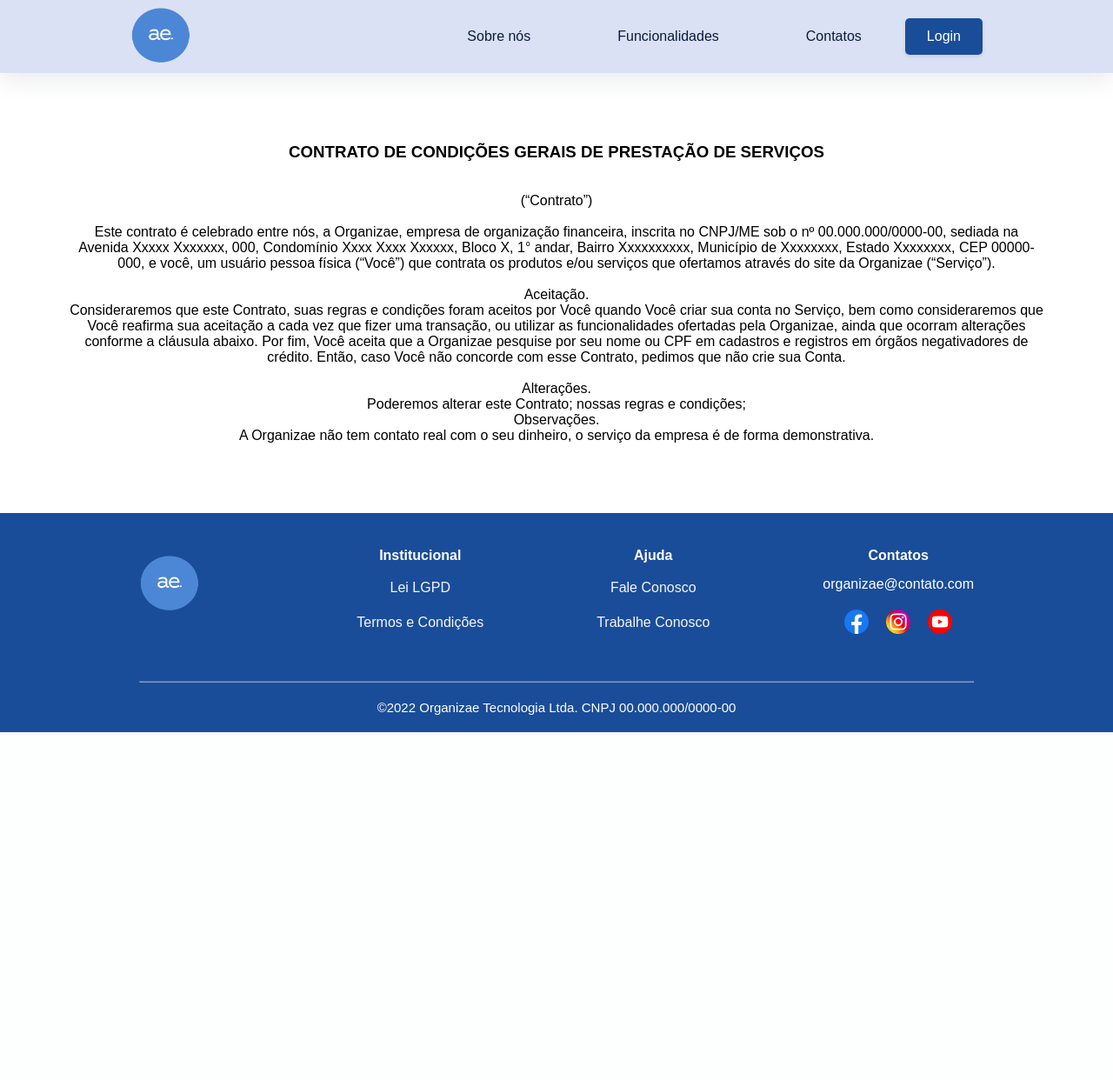
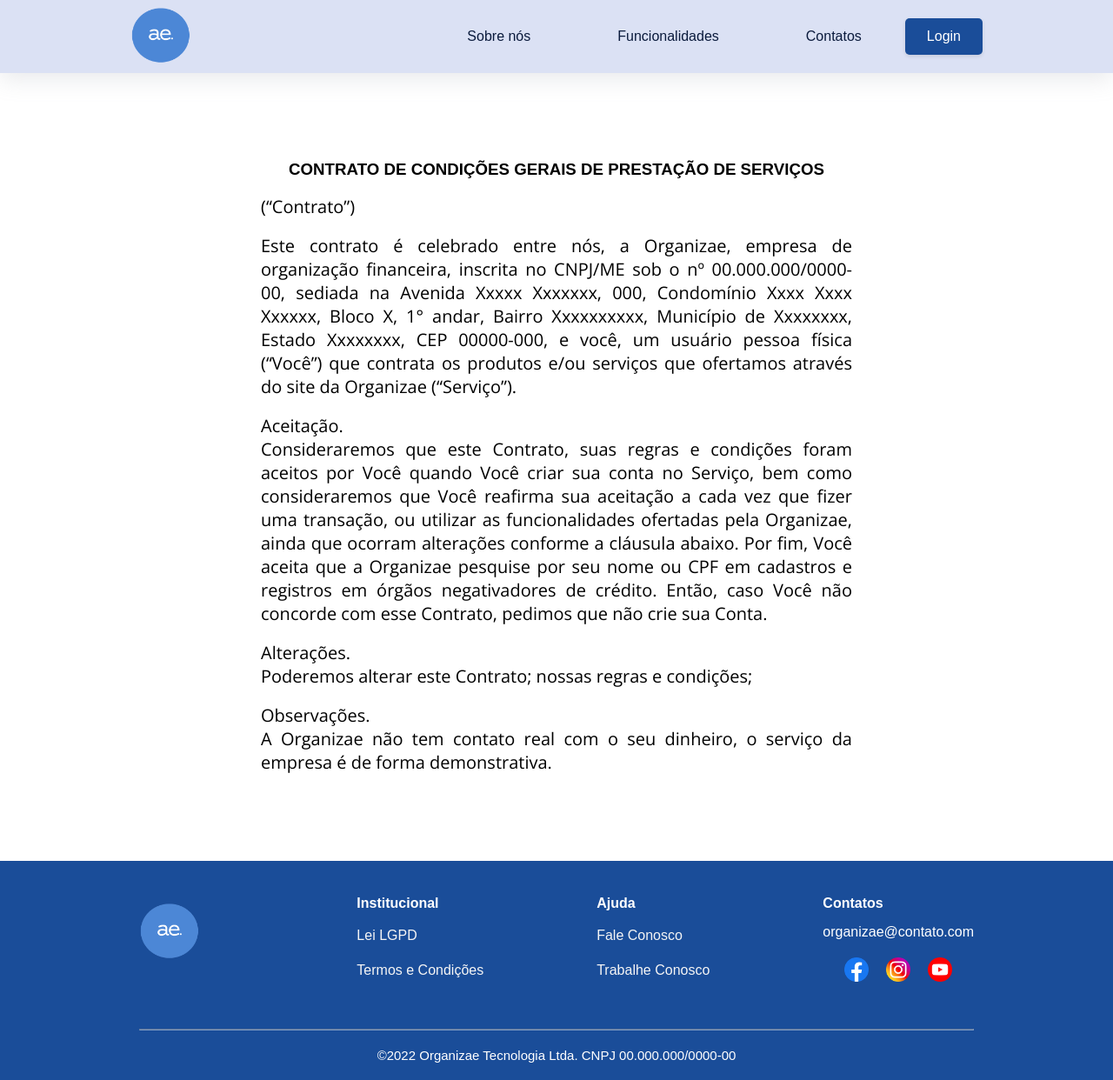
Before and after one commit to CaioAlves10/Organizae, a PHP site: page /pages/termos.html in a window 1280 px wide. Shown: the whole page at 87% size. Before the commit the page ends 842 px from the top, so only its background shows below. Run offline with PHP 8.4, Linux system fonts and the light colour scheme.

Commit message:
texto justificado na page termos

```diff
--- a/pages/termos.html
+++ b/pages/termos.html
@@ -38,8 +38,8 @@
 
     <main>
         <h3> CONTRATO DE CONDIÇÕES GERAIS DE PRESTAÇÃO DE SERVIÇOS</h3>
-        <br><br>
-        <p>
+        <br>
+        <p class="texto">
             (“Contrato”)
         </p>
         <br>
@@ -49,10 +49,9 @@
             andar, Bairro Xxxxxxxxxx, Município de Xxxxxxxx, Estado Xxxxxxxx, CEP 00000-000, e você, um usuário pessoa
             física (“Você”) que contrata os produtos e/ou serviços que ofertamos através do site da Organizae
             (“Serviço”).
-
         </p>
         <br>
-        <p>
+        <p class="texto">
             Aceitação.
         </p>
         <p class="texto">
@@ -64,19 +63,17 @@
             negativadores de crédito. Então, caso Você não concorde com esse Contrato, pedimos que não crie sua Conta.
         </p>
         <br>
-        <p>
+        <p class="texto">
             Alterações.
-            <br>
         </p>
         <p class="texto2">
             Poderemos alterar este Contrato; nossas regras e condições;
-            <br>
         </p>
+        <br>
         <p>
             Observações.
         </p>
         <p class="texto2">
-
             A Organizae não tem contato real com o seu dinheiro, o serviço da empresa é de forma demonstrativa.
         </p>
     </main>
--- a/styles/termos.css
+++ b/styles/termos.css
@@ -1,3 +1,5 @@
+@import url('https://fonts.googleapis.com/css2?family=Open+Sans&display=swap'); /* Fonte Open Sans */
+
 *,
 *:before,
 *:after {
@@ -7,23 +9,26 @@
 }
 
 body {
-
-    text-align: center;
-
+    height: 100%;
 }
 
 main {
+    padding: 100px 300px;
+    text-align: justify;
+}
 
-
-    padding: 80px;
-    width: 100%;
-
+main p {
+    font-family: 'Open Sans', sans-serif;
+    font-size: 20px;
 }
 
 .texto {
-    text-align: center;
+    font-family: 'Open Sans', sans-serif;
+    font-size: 20px;
 }
 
 h3 {
     text-align: center;
 }
+
+/* MEDIA QUERY */
```
